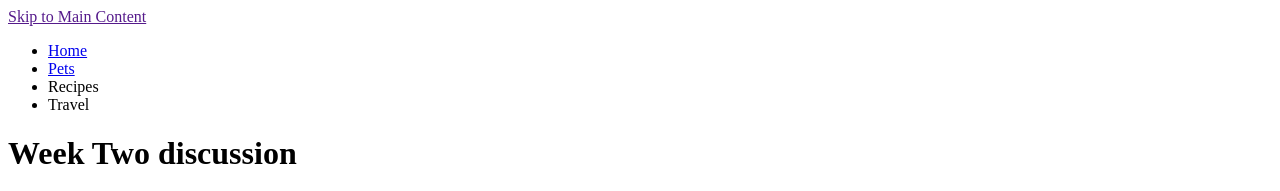
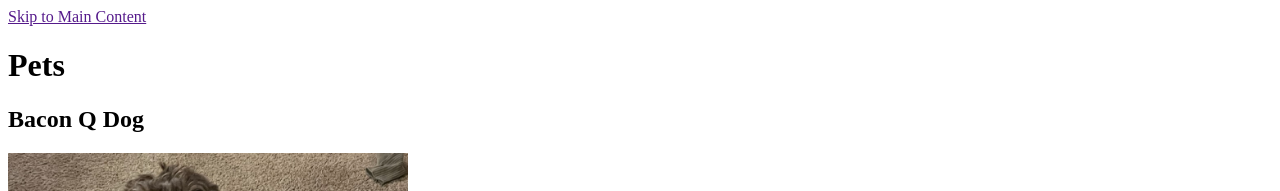
Before and after one commit to hardmoneysniper/ccp_html_w24, a plain HTML site: page pets.html in a window 1280 px wide. Shown: the top 191 px of the page. Drawn offline with Linux system fonts and the light colour scheme.

Commit message:
discussion

```diff
--- a/pets.html
+++ b/pets.html
@@ -7,18 +7,6 @@
 </head>
 <body>
     <a href = "">Skip to Main Content</a>
-    <header>
-        <nav>
-            <ul>
-                <li><a href = "index.html">Home</a></li>
-                <li><a href = "pets.html">Pets</a></li>
-                <li>Recipes</li>
-                <li>Travel</li>
-            </ul>
-        </nav>
-        <h1>Week Two discussion</h1>
-
-    </header>
     <main>
         <h1>Pets</h1>
         <div>
```
Also changed, not shown: index.html (+1 -1 lines).
